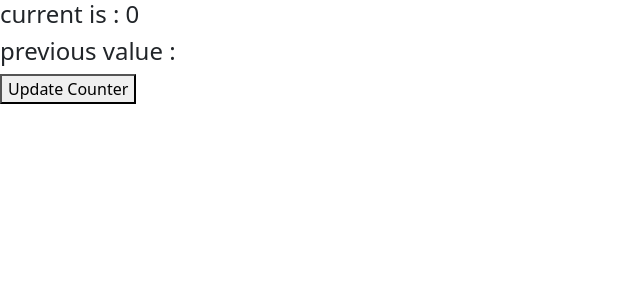
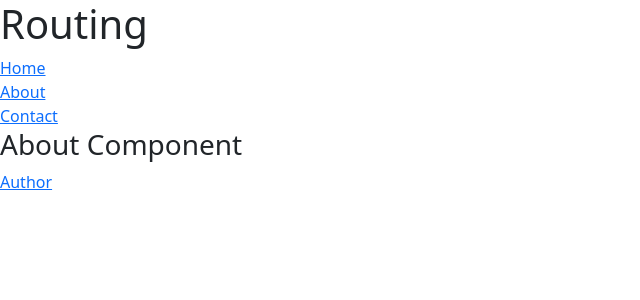
Before and after one commit to Sammy-99/ReactJs, a React (Create React App) app: page /about in a window 1280 px wide. Shown: the top 300 px of the page, without its empty margins (0-640 px from the left). Built offline with nearby package versions, Linux system fonts and the light colour scheme.

Commit message:
routing and nested routing

```diff
--- a/package.json
+++ b/package.json
@@ -10,6 +10,7 @@
     "react": "^18.2.0",
     "react-bootstrap": "^2.5.0",
     "react-dom": "^18.2.0",
+    "react-router-dom": "^6.4.2",
     "react-scripts": "^2.1.3",
     "web-vitals": "^2.1.4"
   },
--- a/src/App.js
+++ b/src/App.js
@@ -1,18 +1,28 @@
 import "./App.css";
-import React, { useRef, useState, useEffect } from "react";
-import User from "./User";
-import { Button } from "react-bootstrap";
+import React from "react";
+import { BrowserRouter, Routes, Route, Link } from "react-router-dom";
+import About from "./Components/About";
+import Home from "./Components/Home";
+import {Contact} from "./Components/Contact";
+import Author from "./Components/Author";
 
 function App() {
-    const [count, setCount] = React.useState(0);
     return (
-        <div >
-            <User count={count} />
-            <button
-                onClick={() => { setCount(Math.floor(Math.random() * 10)); }}
-            >
-                Update Counter
-            </button>
+        <div>
+            <h1>Routing</h1>
+            <BrowserRouter>
+                    <Link to="/" >Home</Link> <br />
+                    <Link to="/about" >About</Link><br />
+                    <Link to="/contact" >Contact</Link>
+
+                <Routes>
+                    <Route path="/" element={<Home />} />
+                    <Route path="/contact" element={<Contact />} />
+                    <Route path="/about" element={<About />}>
+                        <Route path="author" element={<Author />} />
+                    </Route>
+                </Routes>
+            </BrowserRouter>
         </div>
     );
 }
--- /dev/null
+++ b/src/Components/About.js
@@ -0,0 +1,14 @@
+import React from "react";
+import {Link, Outlet} from "react-router-dom";
+
+function About(){
+    return (
+        <div>
+            <h3>About Component</h3>
+            <Link to="/about/author" >Author</Link>
+            <Outlet />
+        </div>
+    )
+}
+
+export default About;
--- /dev/null
+++ b/src/Components/Author.js
@@ -0,0 +1,12 @@
+import React from "react";
+
+function Author(){
+    console.log('auhtor')
+    return (
+        <>
+            <h2>I am Author</h2>
+        </>
+    )
+}
+
+export default Author;
--- /dev/null
+++ b/src/Components/Contact.js
@@ -0,0 +1,11 @@
+import React from "react";
+
+function Contact(){
+    return (
+        <div>
+            <h3>Contact Component</h3>
+        </div>
+    )
+}
+
+export {Contact}
--- /dev/null
+++ b/src/Components/Home.js
@@ -0,0 +1,11 @@
+import React from "react";
+
+function Home() {
+    return (
+        <>
+            <h3>Home Component</h3>
+        </>
+    );
+}
+
+export default Home;
--- a/src/User.js
+++ b/src/User.js
@@ -1,21 +1,21 @@
-import {useEffect, useRef} from "react";
-import { Button } from 'react-bootstrap';
-import React from "react";
+import './App.css';
+import React,{useEffect, useState} from 'react';
 
 function User(props) {
-    const lastVal = useRef();
-    const preValue = lastVal.current;
+    const [data, setData] = useState('Ahamad');
+  useEffect(()=>{
+    console.warn("use effect is called")
+  },[props.count]);
 
-    useEffect(() => {
-        lastVal.current = props.count;
-    });
+  return (
+    <div className="App">
+      <h1>Data : {props.data}</h1>
+      <h1>Count : {props.count}</h1>
+      <button onClick={() => setState('sam')} >Click</button>
 
-    return (
-        <>
-           <h4>current is : {props.count}</h4>
-           <h4>previous value : {preValue}</h4>
-        </>
-    );
+
+    </div>
+  );
 }
 
 export default User;
```
Also changed, not shown: 1 other file (tests, documents, lock files or other folders).
